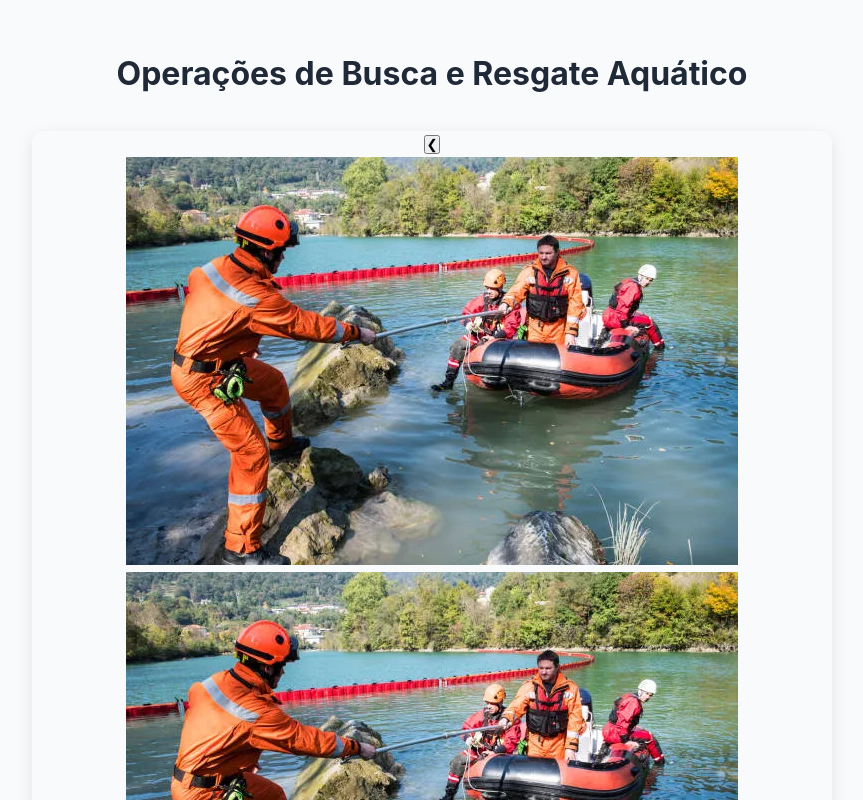
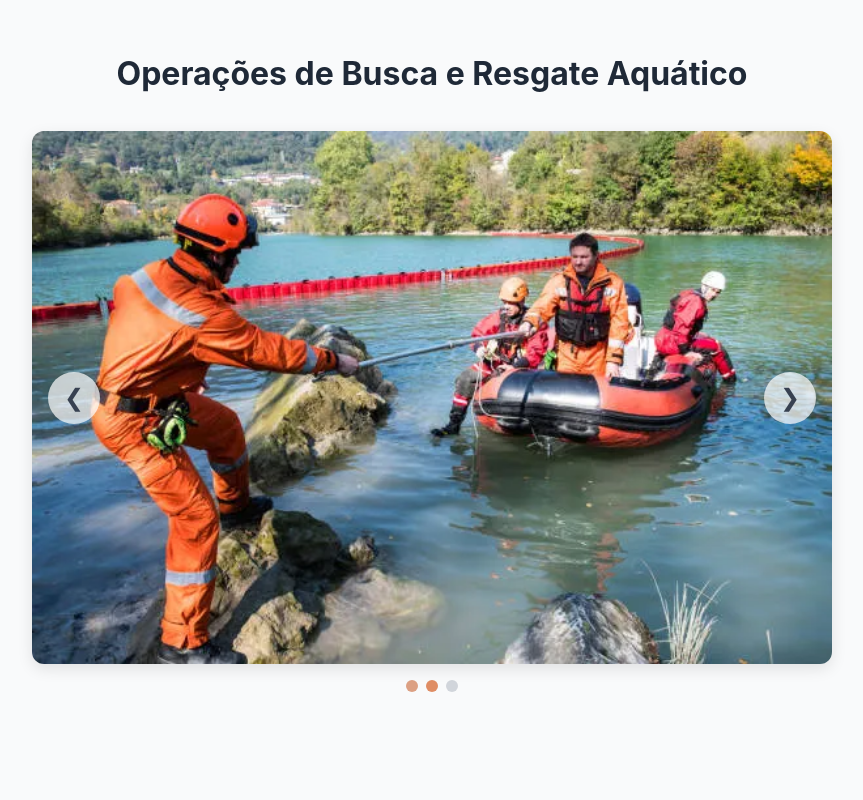
Before and after one commit to Kazxye/GlobalSolution---WebDev, a plain HTML site: page index.html in a window 1280 px wide. Shown: the part 6240-7040 px from the top of the page, without its empty margins (208-1071 px from the left). Drawn offline with nearby package versions, Linux system fonts and the light colour scheme.

Commit message:
CSS Atualizado, Setas Para passar o slide, Event Listerners e Inicialização do script.

```diff
--- a/SlideShow/SlideShow.css
+++ b/SlideShow/SlideShow.css
@@ -19,3 +19,72 @@
     overflow: hidden;
     box-shadow: 0 5px 15px rgba(0,0,0,0.1);
 }
+
+.slides {
+    display: flex;
+    transition: transform 0.5s ease-in-out;
+}
+
+.slide {
+    min-width: 100%;
+    display: none;
+}
+
+.slide.active {
+    display: block;
+}
+
+.slideshow img {
+    width: 100%;
+    display: block;
+    object-fit: cover;
+}
+
+/* Navigation buttons */
+.prev, .next {
+    position: absolute;
+    top: 50%;
+    transform: translateY(-50%);
+    background-color: rgba(255,255,255,0.7);
+    border: none;
+    cursor: pointer;
+    padding: 0.75rem 1rem;
+    border-radius: 50%;
+    font-size: 1.5rem;
+    color: #374151;
+    transition: background-color 0.3s;
+    z-index: 10;
+}
+
+.prev:hover, .next:hover {
+    background-color: rgba(255,255,255,0.9);
+}
+
+.prev {
+    left: 1rem;
+}
+
+.next {
+    right: 1rem;
+}
+
+/* Dots */
+.dots {
+    margin-top: 1rem;
+    display: flex;
+    justify-content: center;
+    gap: 0.5rem;
+}
+
+.dot {
+    width: 12px;
+    height: 12px;
+    background-color: #d1d5db;
+    border-radius: 50%;
+    cursor: pointer;
+    transition: background-color 0.3s;
+}
+
+.dot.active {
+    background-color: #ea580c;
+}
--- a/SlideShow/SlideShow.js
+++ b/SlideShow/SlideShow.js
@@ -27,3 +27,37 @@ function prevSlide() {
 function startAutoSlide() {
     slideInterval = setInterval(nextSlide, 5000);
 }
+
+function stopAutoSlide() {
+    clearInterval(slideInterval);
+}
+
+const dots = Array.from(slides).map((_, index) => {
+    const dot = document.createElement('div');
+    dot.classList.add('dot');
+    if (index === 0) dot.classList.add('active');
+    dot.addEventListener('click', () => {
+        currentSlide = index;
+        showSlide(currentSlide);
+        stopAutoSlide();
+        startAutoSlide();
+    });
+    dotsContainer.appendChild(dot);
+    return dot;
+});
+
+next.addEventListener('click', () => {
+    nextSlide();
+    stopAutoSlide();
+    startAutoSlide();
+});
+
+prev.addEventListener('click', () => {
+    prevSlide();
+    stopAutoSlide();
+    startAutoSlide();
+});
+
+// Init
+showSlide(currentSlide);
+startAutoSlide();
```
